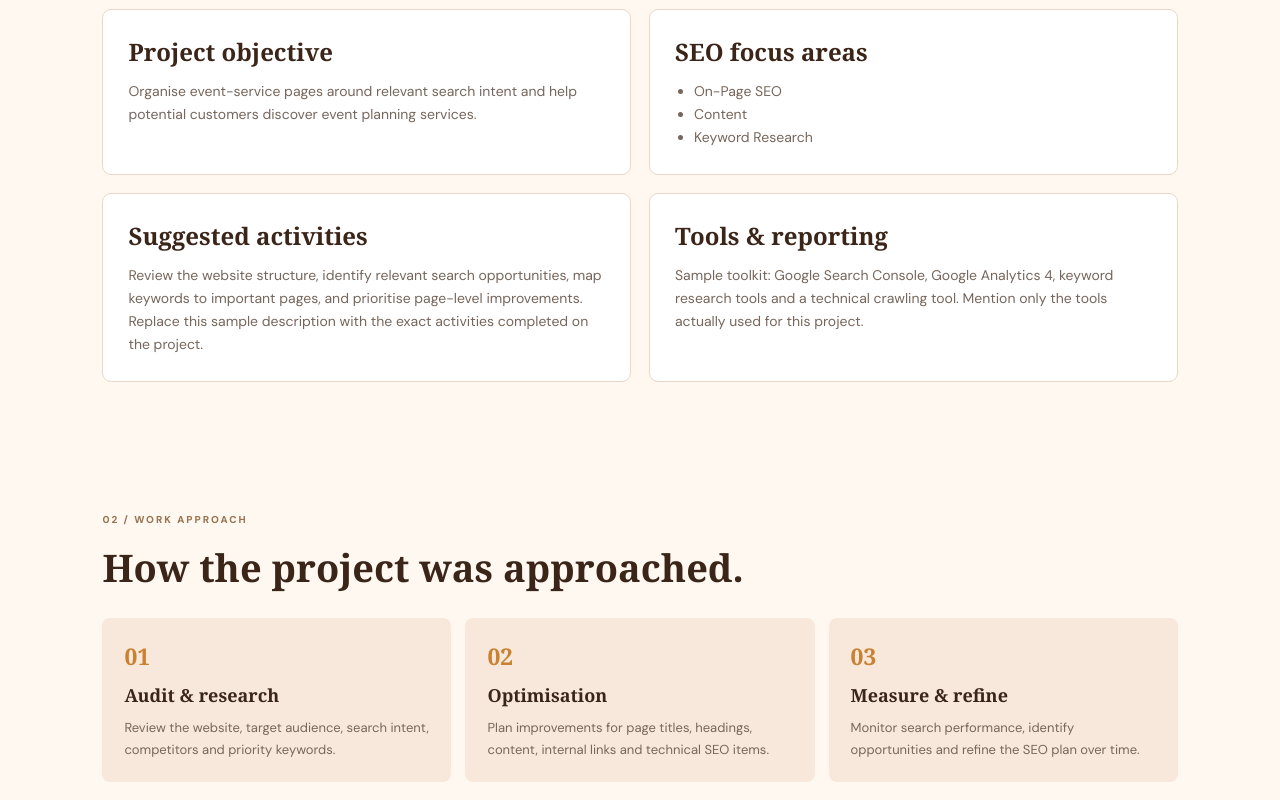
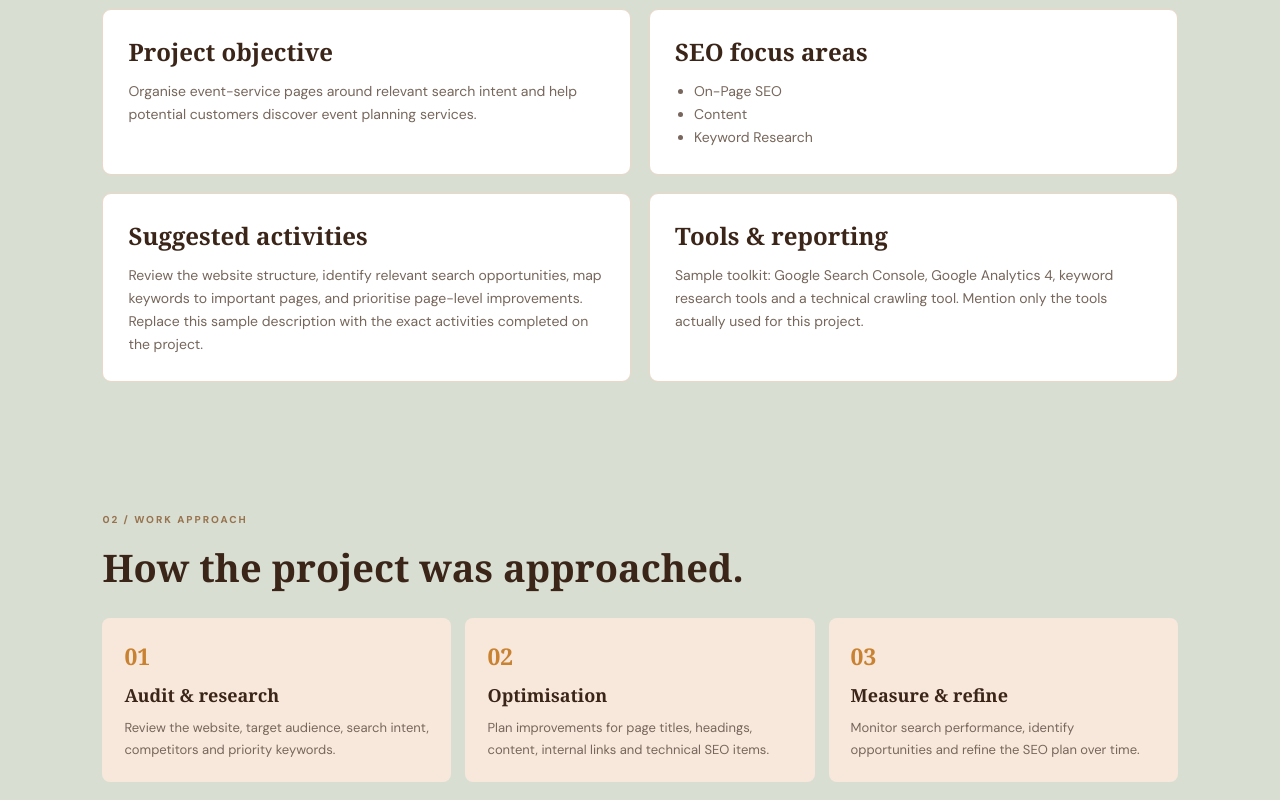
Before and after one commit to PoojaKripoo/home, a plain HTML site: page project-2.html in a window 1280 px wide. Shown: the part 634-1434 px from the top of the page. Drawn offline with Linux system fonts and the light colour scheme.

Commit message:
Update project-2.html

```diff
--- a/project-2.html
+++ b/project-2.html
@@ -6,7 +6,7 @@
 <meta name="description" content="SEO contribution for an events-related client project.">
 <link href="https://fonts.googleapis.com/css2?family=DM+Sans:wght@400;500;600;700;800&display=swap" rel="stylesheet">
 <style>
-:root{--cream:#fff8f1;--peach:#f9dfce;--brown:#3b2519;--gold:#c98232;--muted:#76665b;--line:#ead7c7}
+:root{--cream:#d8ded2;--peach:#f9dfce;--brown:#3b2519;--gold:#c98232;--muted:#76665b;--line:#ead7c7}
 *{box-sizing:border-box;margin:0;padding:0}body{font-family:'DM Sans',Arial,sans-serif;background:var(--cream);color:var(--brown);line-height:1.65}
 a{color:inherit;text-decoration:none}.top{height:78px;padding:0 7%;display:flex;align-items:center;justify-content:space-between;border-bottom:1px solid var(--line);background:#fffaf5}
 .logo{font:800 25px Georgia,serif}.logo span{color:var(--gold)}.back{font-size:13px;font-weight:700;border:1px solid var(--brown);padding:10px 17px;border-radius:24px}
```
